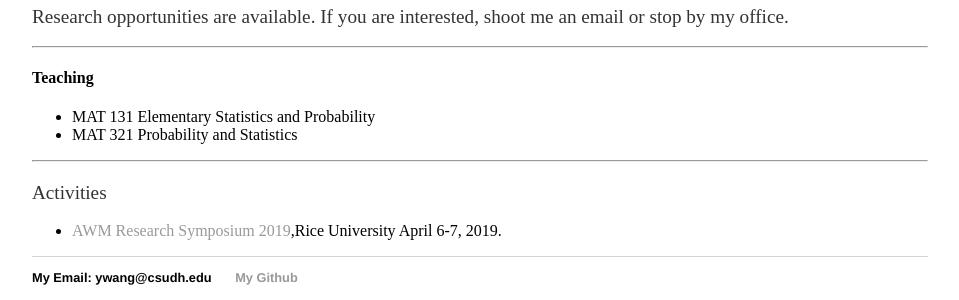
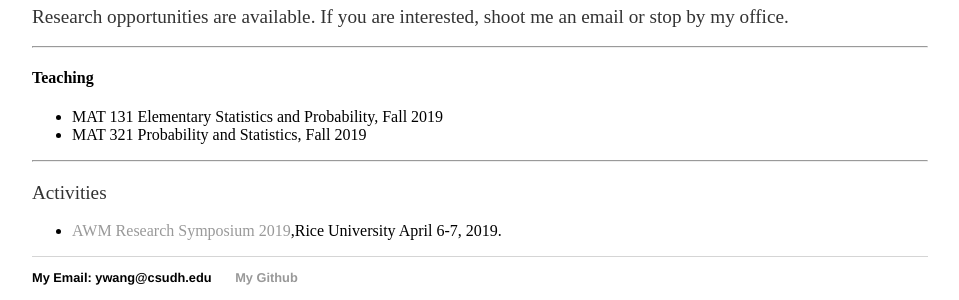
Before and after one commit to mathGrace/mathGrace.github.io, a Jekyll site: the page built from index.md, in a window 1280 px wide. Shown: the part 505-805 px from the top of the page, without its empty margins (160-1119 px from the left). Built offline with Jekyll 4.4.1, drawn with Linux system fonts in a browser that asks for light colours.

Commit message:
Update index.md

```diff
--- a/index.md
+++ b/index.md
@@ -21,8 +21,8 @@ Research opportunities are available. If you are interested, shoot me an email o
 ---
 
 #### Teaching
-- MAT 131 Elementary Statistics and Probability
-- MAT 321 Probability and Statistics
+- MAT 131 Elementary Statistics and Probability, Fall 2019
+- MAT 321 Probability and Statistics, Fall 2019
 
 
 ---
```
